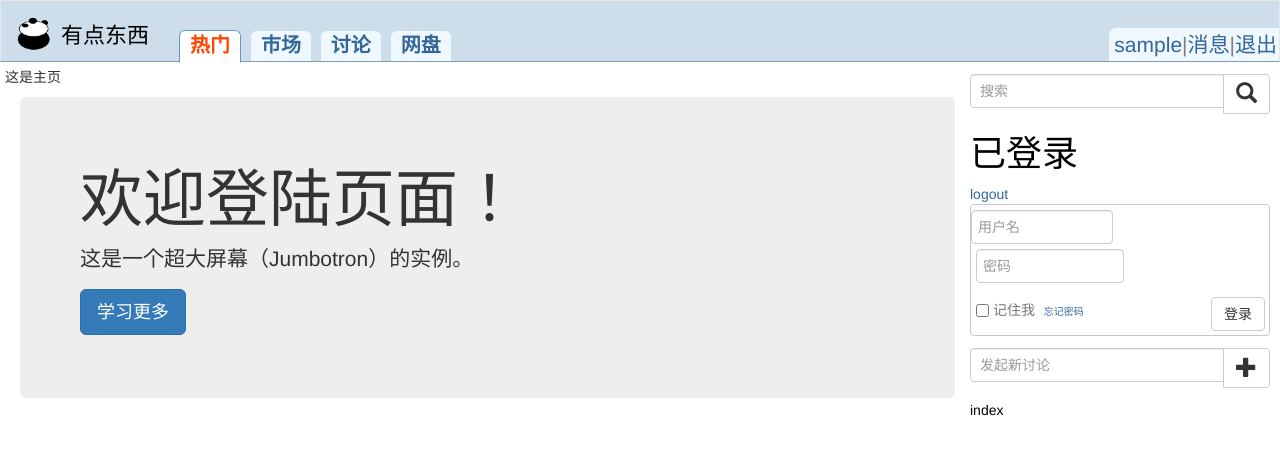
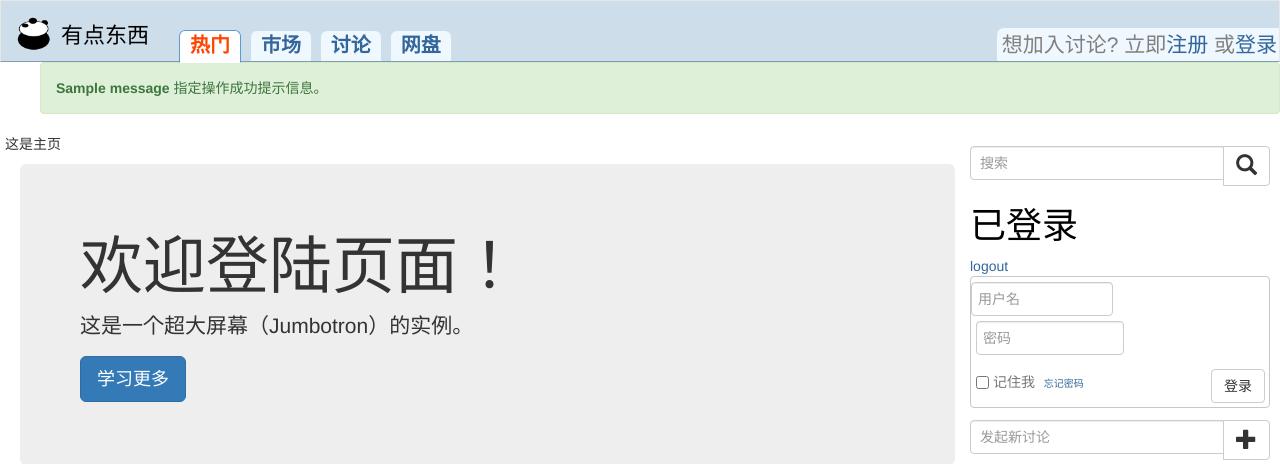
Before and after one commit to brisoncreak/STC-NWSUAF, a Django app: page / in a window 1280 px wide. Shown: the top 464 px of the page. Before the commit the page ends 416 px from the top, so only its background shows below. Run offline with Django 3.2, Linux system fonts and the light colour scheme; a user stored in the database is signed in; tables that the repository leaves empty hold one stand-in row (values such as "Sample post"); one stand-in notice (Sample message) is shown; some libraries are stand-ins or nearby versions.

Commit message:
dengluzhuce

```diff
--- a/STC_NWSUAF/settings.py
+++ b/STC_NWSUAF/settings.py
@@ -127,7 +127,7 @@ USE_TZ = True
 
 # Static files (CSS, JavaScript, Images)
 # https://docs.djangoproject.com/en/1.11/howto/static-files/
-
+SESSION_SERIALIZER = 'django.contrib.sessions.serializers.PickleSerializer'
 
 STATIC_URL = '/static/'
 STATICFILES_DIRS = (BASE_DIR,'static')
--- a/index/views.py
+++ b/index/views.py
@@ -4,7 +4,9 @@ from django.contrib.auth import authenticate, login, logout
 from django.contrib.auth.hashers import make_password, check_password
 from .models import *
 from django.http import HttpResponse
-
+from django.http import HttpResponseRedirect
+from django.contrib import messages
+import json
 # Create your views here.
 def index_views(request):
 
@@ -13,49 +15,51 @@ def index_views(request):
 def index_login(request):
 
     if request.method == 'GET':
-        return redirect('/')
+        return redirect('/login')
     username = request.POST.get('username')
     password = request.POST.get('password')
 
-    # try:
-    #     user = User.objects.get(username=username)
-    # except:
-    #     return HttpResponse('用户名或密码不正确')
-
-    # if user.check_password(password):
-    #     return HttpResponse('登录成功')
-    # else:
-    #     return HttpResponse('用户名或密码不正确')
     try:
         user = User.objects.get(username=username)
-        if user.check_password(password):
-            return user
-    except User.DoesNotExist:
-        return None
+    except:
+        messages.error(request,'用户名不存在')
+        return HttpResponseRedirect('/')
+
+    if check_password(password,user.password):
+        request.session['username'] = user.username
+        request.session.set_expiry(600)
+        messages.success(request,'登录成功')
+        return HttpResponseRedirect('/')
+    else:
+        messages.error(request,'密码错误')
+        return HttpResponseRedirect('/')
+
 
 
 def index_logout(request):
-    logout(request)
-    return redirect('/')
+    try:
+        del request.session['username']
+    except Error:
+        pass
+    messages.success(request,'退出成功')
+    return HttpResponseRedirect('/')
+
 
 def index_register(request):
     if request.method == 'POST':
         username = request.POST.get('username')
         password1 = request.POST.get('password1')
         password2 = request.POST.get('password2')
-        print(password1)
-        print(password2)
         email = request.POST.get('email')
         if password1 == password2:
             password = make_password(password1)
-            User.objects.create(username = username, \
-            password = password, email = email)
-            return HttpResponse('注册成功')
+            User.objects.create(username = username,password = password, email = email)
+            return redirect('/')
         else:
-            return HttpResponse('两次密码不一致')
+            messages.error(request,'密码错误')
+            return redirect('/register')
     else:
         return redirect('/register')
-    # return HttpResponse('跳转出来')
 
 
 
--- a/share/views.py
+++ b/share/views.py
@@ -6,8 +6,7 @@ from .models import *
 from index.models import *
 import os
 from django.db.models import F
-import tkinter
-import tkinter.messagebox
+from django.contrib import messages
 # Create your views here.
 #show files
 def show_files(request):
@@ -36,7 +35,7 @@ def upload_file(request):
                 f.close()
                 File.objects.create(file_name=obj.name,user_id=userid,file_size=obj.size,file_bedown=0,file=file_path,file_type=filetype,file_classify_id=classifyid)
                 return HttpResponseRedirect('/show_file')
-            tkinter.messagebox.showerror('错误', '上传文件类型错误')
+            messages.error(request,'密码错误')
             return HttpResponseRedirect('/upload_file')
         return HttpResponse('上传失败')
 #download files
--- a/templates/base.html
+++ b/templates/base.html
@@ -28,8 +28,8 @@
     </ul>
     {%endblock%}
       <div class="header-bottom-right">
-          {% if request.user.is_authenticated %}
-              <span><a href="#">{{ user.username }}</a>|<a href="#">消息</a>|<a href="#">退出</a></span>
+          {% if request.session.username %}
+              <span><a href="#">{{ request.session.username }}</a>|<a href="#">消息</a>|<a href="/logout/">退出</a></span>
           {% else %}
               <span>想加入讨论? 立即<a href="#" data-toggle="modal" data-target="#myModal">注册</a>
               或<a href="#" data-toggle="modal" data-target="#myModal1">登录</a>
@@ -40,6 +40,15 @@
 
 </nav>
 
+{% if messages %}
+<ul class="messages">
+    {%for message in messages %}
+    <li{%if message.tags %} class="{{ message.tags }}"{% endif %} style="list-style-type:none;"><div class="alert alert-success">
+  <strong>{{message}}</strong> 指定操作成功提示信息。
+</div></li>
+    {%endfor %}
+</ul>
+{% endif %}
 
 <div class="modal fade" id="myModal" tabindex="-1" role="dialog" aria-labelledby="myModalLabel" aria-hidden="true">
     <div class="modal-dialog">
@@ -58,7 +67,7 @@
     <form  action="{%url 'register' %}" method="post">
     {% csrf_token %}
         <div>
-        <p><label>用户名称:</label> <input name="name" type="text" placeholder="请输入用户名" 　></p>
+        <p><label>用户名称:</label> <input name="username" type="text" placeholder="请输入用户名" 　></p>
         </div>
         <br>
         <div >
@@ -99,21 +108,20 @@
             </div>
             <div align="center" class="modal-body">
                <h1> 欢迎登录！</h1>
-    <form  onsubmit="return check_form()">
+    <form  action='/login/' method='post'>
+    {%csrf_token%}
         <div>
-       <p><label>用户名称:</label><input name="name" type="text" placeholder="请输入用户名"></p>
+       <p><label>用户名称:</label><input name="username" type="text" placeholder="请输入用户名"></p>
         </div>
         <br>
         <div>
         <br>
-        <p><label>密　码:</label><input id="password1" type="password" placeholder="请输入口令">
-                <input id="password" name="password" type="hidden" ></p>
+        <p><label>密　码:</label><input name="password" type="password" placeholder="请输入口令">
         </div>
         <br>
         <div>
-            <input type='submit' value='登录'>
-           <a href="{%url 'login'%}">登录</a>&nbsp;&nbsp;&nbsp;&nbsp;&nbsp;
-            <button type="submit" class="btn btn-primary">取消</button>
+           <button type="submit" class="btn btn-primary">登录</button>&nbsp;&nbsp;&nbsp;&nbsp;&nbsp;
+            <button type="submit" class="btn btn-primary" onsubmit="return">取消</button>
         </div>
     </form>
 </div>
```
